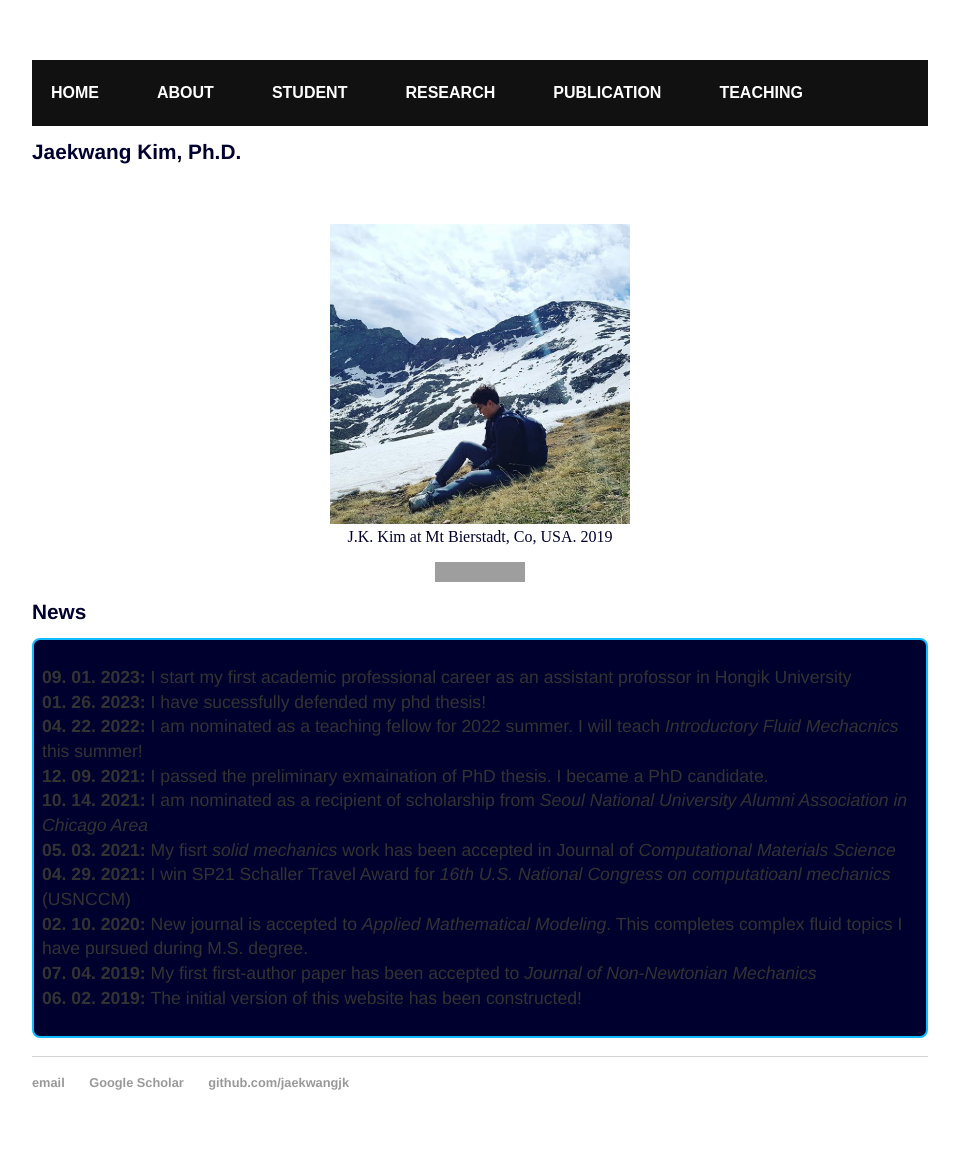
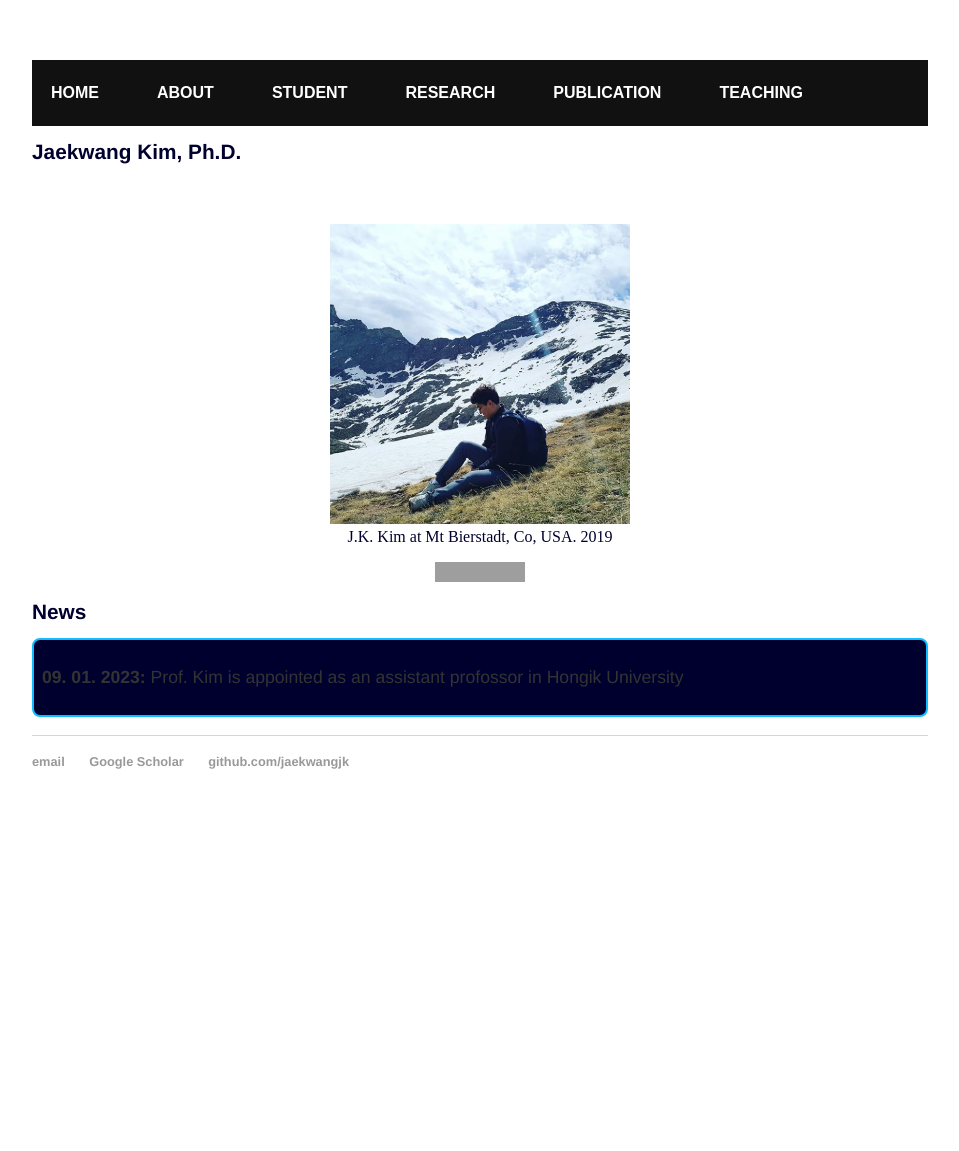
Before and after one commit to jaekwangjk/jaekwangjk.github.io, a Jekyll site: the page built from index.html, in a window 1280 px wide. Shown: the whole page, without its empty margins (160-1119 px from the left). Built offline with Jekyll 4.4.1, drawn with Linux system fonts in a browser that asks for light colours; after the commit the page ends 900 px from its top, so only the background shows below that; grey boxes are pictures that could not be loaded.

Commit message:
Update index.html

```diff
--- a/index.html
+++ b/index.html
@@ -34,17 +34,7 @@ title: Jaekwang Kim
 <h1>News</h1>
 <div class="rounded">
 <p>
-	<strong> 09. 01. 2023: </strong> I start my first academic professional career as an assistant profossor in Hongik University  <br>
-	<strong> 01. 26. 2023: </strong> I have sucessfully defended my phd thesis! <br>
-	<strong> 04. 22. 2022: </strong> I am nominated as a teaching fellow for 2022 summer. I will teach <em>Introductory Fluid Mechacnics</em> this summer! <br>
-	<strong> 12. 09. 2021: </strong> I passed the preliminary exmaination of PhD thesis. I became a PhD candidate. <br>
-	<strong> 10. 14. 2021: </strong> I am nominated as a recipient of scholarship from<em> Seoul National University Alumni Association in Chicago Area </em><br>
-	<strong> 05. 03. 2021: </strong> My fisrt <em> solid mechanics </em> work has been accepted in Journal of <em> Computational Materials Science </em> <br>
-	<strong> 04. 29. 2021: </strong> I win SP21 Schaller Travel Award for <em>16th U.S. National Congress on computatioanl mechanics</em> (USNCCM)<br>
-	<strong> 02. 10. 2020: </strong> New journal is accepted to <em> Applied Mathematical Modeling</em>. This completes complex fluid topics I have pursued during M.S. degree.<br>
-	<strong> 07. 04. 2019: </strong> My first first-author paper has been accepted to <em>Journal of Non-Newtonian Mechanics</em>
-	<br>
-	<strong> 06. 02. 2019: </strong> The initial version of this website has been constructed!
+<strong> 09. 01. 2023: </strong> Prof. Kim is appointed as an assistant profossor in Hongik University  <br>
 </p>
 </div>
 
```
